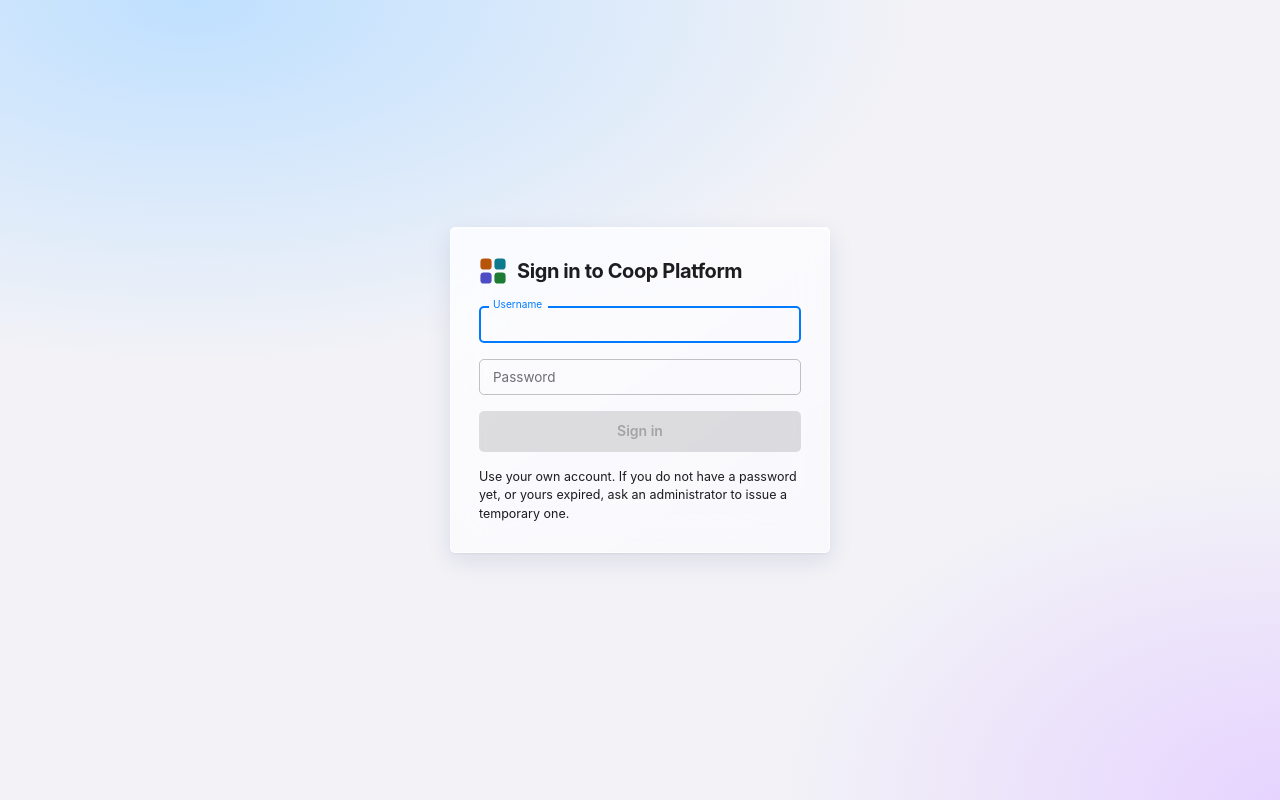
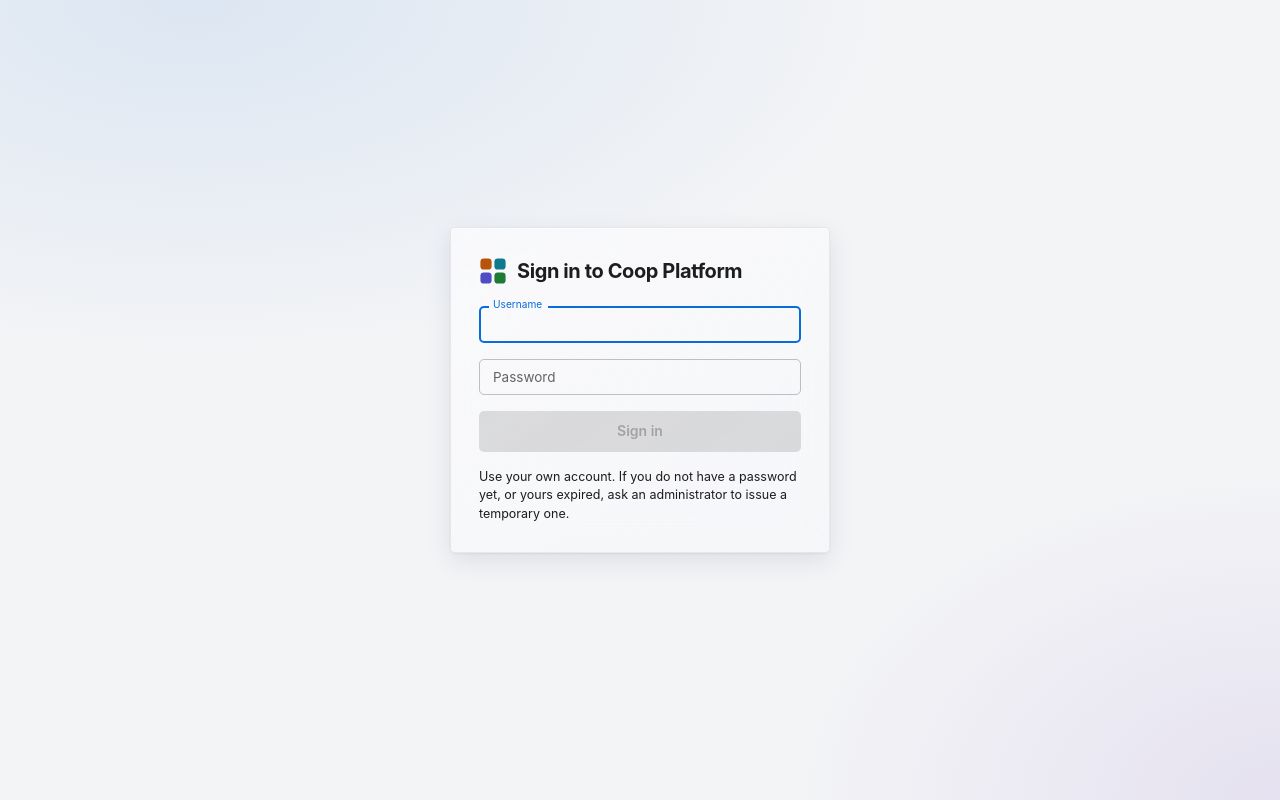
Before and after one commit to nathanbud/ECLON, a React (Vite) app in the folder coop-platform/apps/desktop/: page / in a window 1280 px wide. Built offline with nearby package versions, Linux system fonts and the light colour scheme.

Commit message:
Light theme: soft off-white surfaces on a cool grey canvas, muted washes, hairline edges, calmer primary blue
Co-Authored-By: Claude Sonnet 5.5 <noreply@anthropic.com>

```diff
--- a/coop-platform/apps/desktop/src/Dashboard.tsx
+++ b/coop-platform/apps/desktop/src/Dashboard.tsx
@@ -117,7 +117,7 @@ export default function Dashboard({ onOpen }: { onOpen: (v: View) => void }) {
       height: 'calc(100dvh - 44px)', overflow: 'hidden', p: '24px',
       background: dark
         ? 'radial-gradient(1200px 600px at 15% 0%, #1b3a6b 0%, transparent 60%), radial-gradient(900px 600px at 100% 100%, #3b1f5e 0%, transparent 55%), #0b0b0f'
-        : 'radial-gradient(1200px 600px at 15% 0%, #bfe0ff 0%, transparent 60%), radial-gradient(900px 600px at 100% 100%, #e6d4ff 0%, transparent 55%), #f2f2f7',
+        : 'radial-gradient(1200px 600px at 15% 0%, #DCE6F2 0%, transparent 60%), radial-gradient(900px 600px at 100% 100%, #E5E1F0 0%, transparent 55%), #F3F4F6',
     }}>
       {/* --cell is the side of one grid square. It is the smaller of what fits the width and the height
           (226px = padding, heading, legend and row gaps), so the dashboard never scrolls. */}
--- a/coop-platform/apps/desktop/src/TopBar.tsx
+++ b/coop-platform/apps/desktop/src/TopBar.tsx
@@ -1,3 +1,4 @@
+import { LIGHT } from './glass'
 import { Box, IconButton, Tooltip, Typography } from '@mui/material'
 import { useEffect, useState } from 'react'
 import { FiChevronRight, FiHome, FiMoon, FiMonitor, FiPower, FiSun } from 'react-icons/fi'
@@ -95,7 +96,7 @@ export default function TopBar({ title, onHome, onNavigate, onOpenClient }: {
       gridTemplateColumns: 'minmax(0, 1fr) minmax(160px, 340px) minmax(0, 1fr)',
       userSelect: 'none', color: t.palette.mode === 'dark' ? '#CCCCCC' : '#4D4D4D',
       backdropFilter: 'saturate(180%) blur(20px)',
-      backgroundColor: t.palette.mode === 'dark' ? 'rgba(28,28,30,0.72)' : 'rgba(255,255,255,0.72)',
+      backgroundColor: t.palette.mode === 'dark' ? 'rgba(28,28,30,0.72)' : LIGHT.bar,
       borderBottom: `1px solid ${t.palette.divider}`,
     })}>
       {/* Left: brand, then the current screen (or its menu), level with the window controls like a native title bar. */}
--- a/coop-platform/apps/desktop/src/appleUi.tsx
+++ b/coop-platform/apps/desktop/src/appleUi.tsx
@@ -54,7 +54,7 @@ export function Segmented<T extends string | number>({ value, onChange, options,
         bgcolor: fill(t), borderRadius: '10px', p: '2px', gap: '2px', flexWrap: 'wrap',
         '& .MuiToggleButtonGroup-grouped': { border: 0, borderRadius: '8px !important', px: 1.75, py: 0.6, textTransform: 'none', fontSize: 13.5, fontWeight: 500, color: t.palette.text.secondary, transition: `background-color 180ms ${EASE}, color 180ms` },
         '& .Mui-selected': {
-          bgcolor: `${t.palette.mode === 'dark' ? 'rgba(255,255,255,0.16)' : '#fff'} !important`, color: `${t.palette.text.primary} !important`,
+          bgcolor: `${t.palette.mode === 'dark' ? 'rgba(255,255,255,0.16)' : '#FBFBFC'} !important`, color: `${t.palette.text.primary} !important`,
           boxShadow: t.palette.mode === 'dark' ? '0 1px 2px rgba(0,0,0,0.4)' : '0 1px 3px rgba(0,0,0,0.12), 0 0 0 0.5px rgba(0,0,0,0.04)',
         },
       })}
--- a/coop-platform/apps/desktop/src/glass.ts
+++ b/coop-platform/apps/desktop/src/glass.ts
@@ -1,11 +1,26 @@
 import type { Theme } from '@mui/material'
 import { RADIUS } from './theme'
+
+/**
+ * The light theme's whites. Pure white (#FFFFFF) next to a dark-on-light interface glares, so surfaces are soft off-whites on a cool grey canvas, the colour washes are muted
+ * and a thin dark hairline defines the edges instead of a bright rim. Text stays #1D1D1F on these (about 16:1).
+ */
+export const LIGHT = {
+  canvas: '#F3F4F6',          // the page
+  paper: '#FAFAFB',           // dialogs, menus, tables
+  field: 'rgba(250,250,252,0.7)', // text fields on a glass surface
+  panel: 'rgba(250,250,252,0.62)', // a panel inside a glass frame
+  bar: 'rgba(246,247,249,0.8)',    // the title bar
+  hairline: 'rgba(0,0,0,0.07)',
+  washBlue: '#DCE6F2',
+  washLilac: '#E5E1F0',
+} as const
 
 /** The soft colour wash behind glass surfaces, so the glass has something to refract. */
 export const appBackground = (t: Theme) =>
   t.palette.mode === 'dark'
     ? 'radial-gradient(1200px 600px at 15% 0%, #1b3a6b 0%, transparent 60%), radial-gradient(900px 600px at 100% 100%, #3b1f5e 0%, transparent 55%), #0b0b0f'
-    : 'radial-gradient(1200px 600px at 15% 0%, #bfe0ff 0%, transparent 60%), radial-gradient(900px 600px at 100% 100%, #e6d4ff 0%, transparent 55%), #f2f2f7'
+    : `radial-gradient(1200px 600px at 15% 0%, ${LIGHT.washBlue} 0%, transparent 60%), radial-gradient(900px 600px at 100% 100%, ${LIGHT.washLilac} 0%, transparent 55%), ${LIGHT.canvas}`
 
 /**
  * Frosted-glass surface: translucent fill, background blur, a lit rim and layered shadows for depth.
@@ -16,12 +31,12 @@ export function glass(t: Theme, { elevated = false }: { elevated?: boolean } = {
   return {
     background: dark
       ? 'linear-gradient(145deg, rgba(58,58,64,0.62), rgba(28,28,32,0.5))'
-      : 'linear-gradient(145deg, rgba(255,255,255,0.78), rgba(255,255,255,0.5))',
+      : 'linear-gradient(145deg, rgba(251,251,252,0.8), rgba(247,248,250,0.6))',
     backdropFilter: 'blur(24px) saturate(180%)',
-    border: `1px solid ${dark ? 'rgba(255,255,255,0.16)' : 'rgba(255,255,255,0.7)'}`,
+    border: `1px solid ${dark ? 'rgba(255,255,255,0.16)' : LIGHT.hairline}`,
     borderRadius: `${RADIUS}px`,
     boxShadow: dark
       ? `inset 0 1px 0 rgba(255,255,255,0.12), 0 1px 2px rgba(0,0,0,0.3)${elevated ? ', 0 8px 24px rgba(0,0,0,0.3)' : ', 0 2px 8px rgba(0,0,0,0.18)'}`
-      : `inset 0 1px 0 rgba(255,255,255,0.8), 0 1px 2px rgba(20,40,90,0.06)${elevated ? ', 0 8px 24px rgba(20,40,90,0.10)' : ', 0 2px 8px rgba(20,40,90,0.05)'}`,
+      : `inset 0 1px 0 rgba(255,255,255,0.55), 0 1px 2px rgba(20,40,90,0.06)${elevated ? ', 0 8px 24px rgba(20,40,90,0.10)' : ', 0 2px 8px rgba(20,40,90,0.05)'}`,
   } as const
 }
--- a/coop-platform/apps/desktop/src/index.css
+++ b/coop-platform/apps/desktop/src/index.css
@@ -1,7 +1,7 @@
 :root {
   --text: #6b6375;
   --text-h: #08060d;
-  --bg: #fff;
+  --bg: #F3F4F6;
   --border: #e5e4e7;
   --code-bg: #f4f3ec;
   --accent: #aa3bff;
--- a/coop-platform/apps/desktop/src/theme.tsx
+++ b/coop-platform/apps/desktop/src/theme.tsx
@@ -1,4 +1,5 @@
 import { CssBaseline, ThemeProvider, createTheme } from '@mui/material'
+import { LIGHT } from './glass'
 import { createContext, useContext, useEffect, useMemo, useState, type ReactNode } from 'react'
 
 export type ThemeMode = 'light' | 'dark' | 'system'
@@ -58,13 +59,13 @@ export function AppThemeProvider({ children }: { children: ReactNode }) {
     return createTheme({
       palette: {
         mode: resolved,
-        primary: { main: dark ? '#0A84FF' : '#007AFF' },
+        primary: { main: dark ? '#0A84FF' : '#0A6CDC' },
         success: { main: dark ? '#30D158' : '#34C759' },
         warning: { main: dark ? '#FF9F0A' : '#FF9500' },
         error: { main: dark ? '#FF453A' : '#FF3B30' },
-        background: { default: dark ? '#000000' : '#F2F2F7', paper: dark ? '#1C1C1E' : '#FFFFFF' },
-        text: { primary: dark ? '#F5F5F7' : '#1D1D1F', secondary: dark ? '#98989D' : '#6E6E73' },
-        divider: dark ? 'rgba(255,255,255,0.12)' : 'rgba(0,0,0,0.08)',
+        background: { default: dark ? '#000000' : LIGHT.canvas, paper: dark ? '#1C1C1E' : LIGHT.paper },
+        text: { primary: dark ? '#F5F5F7' : '#1D1D1F', secondary: dark ? '#98989D' : '#636366' },
+        divider: dark ? 'rgba(255,255,255,0.12)' : 'rgba(0,0,0,0.09)',
       },
       shape: { borderRadius: RADIUS },
       typography: {
@@ -82,7 +83,7 @@ export function AppThemeProvider({ children }: { children: ReactNode }) {
         MuiToggleButton: { styleOverrides: { root: { borderRadius: RADIUS } } },
         MuiInputLabel: { styleOverrides: { root: { fontSize: 13.5 } } },
         MuiTextField: { defaultProps: { size: 'small' } },
-        MuiTableCell: { styleOverrides: { root: { fontSize: 13, padding: '6px 12px' }, head: { fontWeight: 600, fontSize: 12, color: dark ? '#98989D' : '#6E6E73' } } },
+        MuiTableCell: { styleOverrides: { root: { fontSize: 13, padding: '6px 12px' }, head: { fontWeight: 600, fontSize: 12, color: dark ? '#98989D' : '#636366' } } },
         MuiTablePagination: { styleOverrides: { root: { fontSize: 12.5 }, selectLabel: { fontSize: 12.5 }, displayedRows: { fontSize: 12.5 } } },
         MuiAlert: { styleOverrides: { root: { fontSize: 13, padding: '2px 12px', borderRadius: RADIUS } } },
         // A dialog settles in with a slight scale as it fades in, and fades out a little faster than it came.
```
Also changed, not shown: coop-platform/apps/desktop/src/ClientProfilePage.tsx (+4 -4 lines), coop-platform/apps/desktop/src/FindClientDialog.tsx (+6 -5 lines), 1 other file (tests, documents, lock files or other folders).
